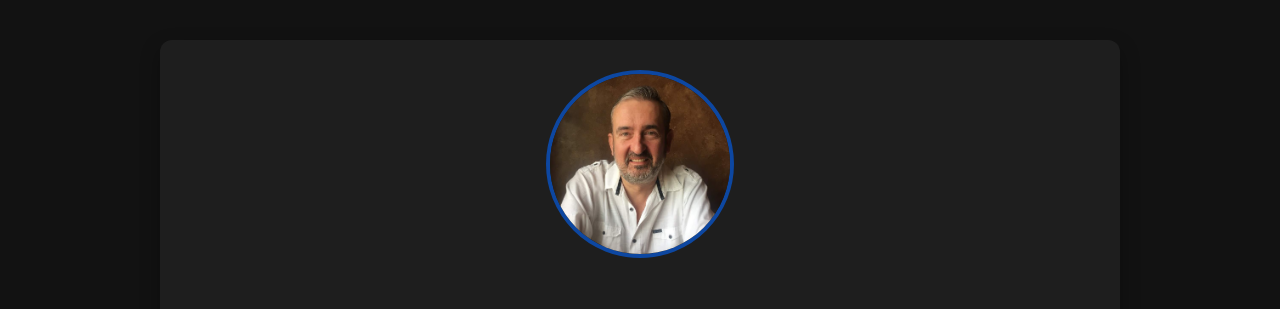
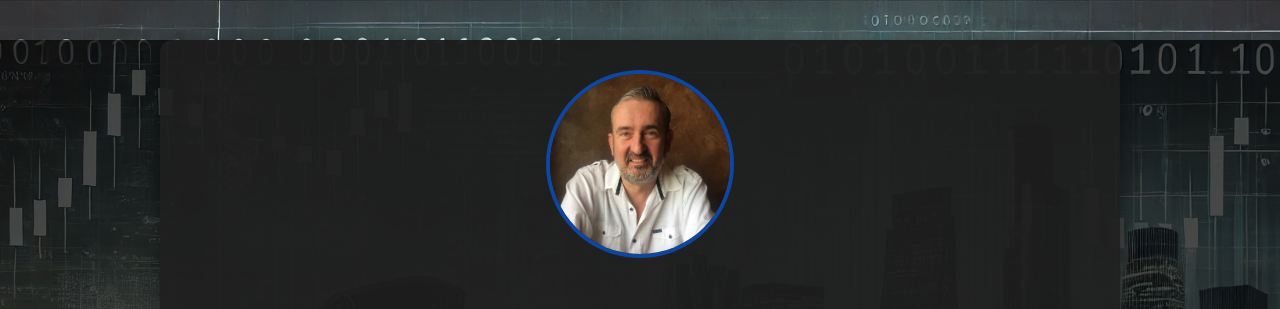
Before and after one commit to kachaliy/my-site, a plain HTML site: page index.html in a window 1280 px wide. Shown: the top 309 px of the page. Drawn offline with Linux system fonts and the light colour scheme.

Commit message:
Update index.html. Added background picture

```diff
--- a/index.html
+++ b/index.html
@@ -17,16 +17,33 @@
             background-color: #121212; /* Темный фон */
             color: #e0e0e0; /* Светлый текст */
             line-height: 1.6;
+            background-image: url('web-page-back 1.webp'); /* Фоновое изображение */
+            background-size: cover;
+            background-position: center;
+            background-attachment: fixed; /* Фиксированный фон */
+            position: relative;
+        }
+        body::before {
+            content: '';
+            position: absolute;
+            top: 0;
+            left: 0;
+            right: 0;
+            bottom: 0;
+            background: rgba(0, 0, 0, 0.7); /* Затемнение фона */
+            z-index: -1;
         }
         .container {
             width: 90%;
             max-width: 900px;
             margin: 40px auto;
-            background: #1e1e1e; /* Темный контейнер */
+            background: rgba(30, 30, 30, 0.9); /* Полупрозрачный контейнер */
             padding: 30px;
-            box-shadow: 0px 8px 20px rgba(0, 0, 0, 0.3);
+            box-shadow: 0px 8px 20px rgba(0, 0, 0, 0.5);
             border-radius: 12px;
             text-align: center;
+            position: relative;
+            z-index: 1;
         }
         .profile-img {
             width: 180px;
@@ -96,7 +113,7 @@
             text-align: center;
             margin-top: 40px;
             padding: 20px;
-            background-color: #0d47a1; /* Синий фон */
+            background-color: rgba(13, 71, 161, 0.9); /* Полупрозрачный синий фон */
             color: white;
             border-radius: 8px;
         }
```
